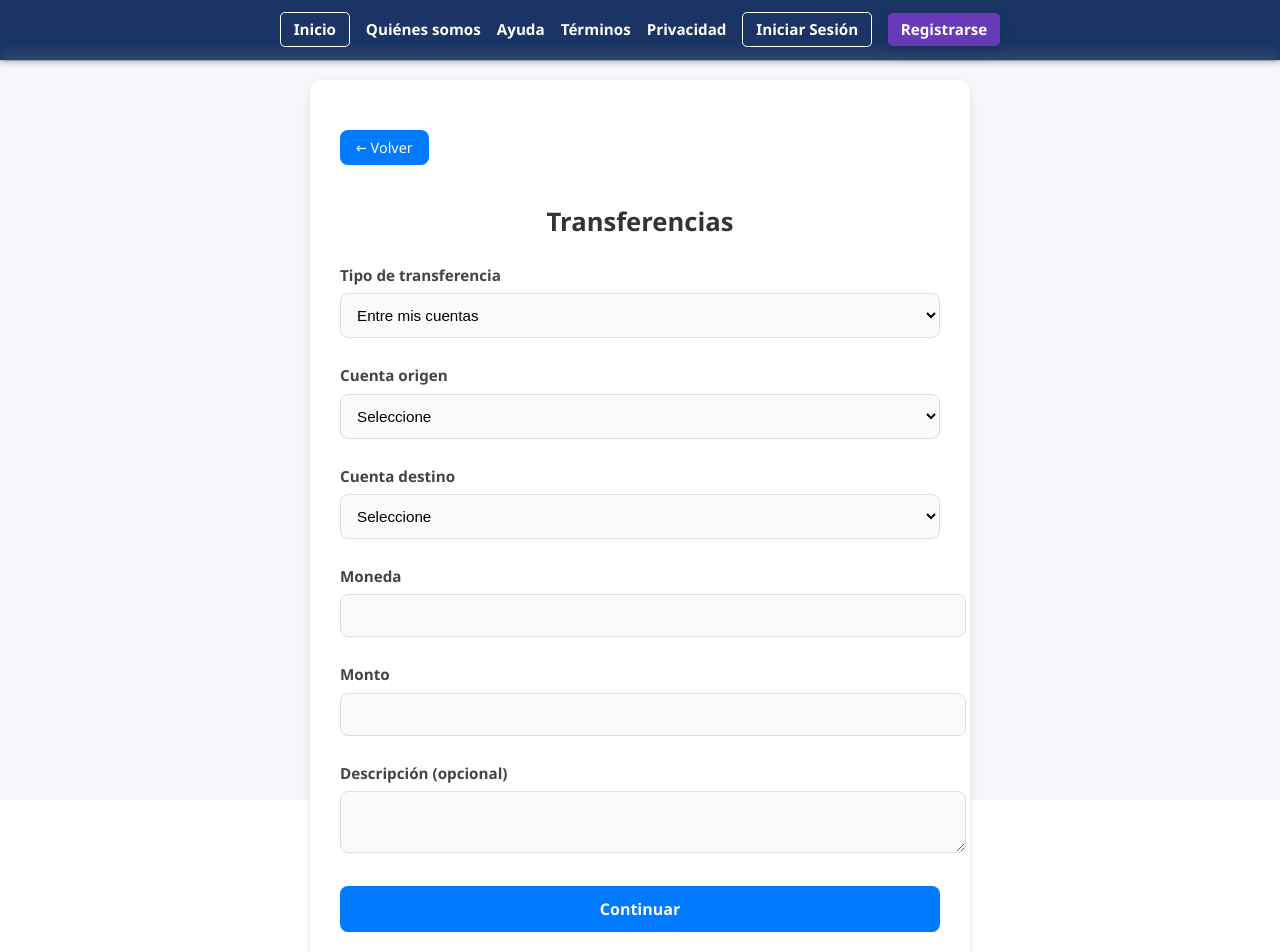
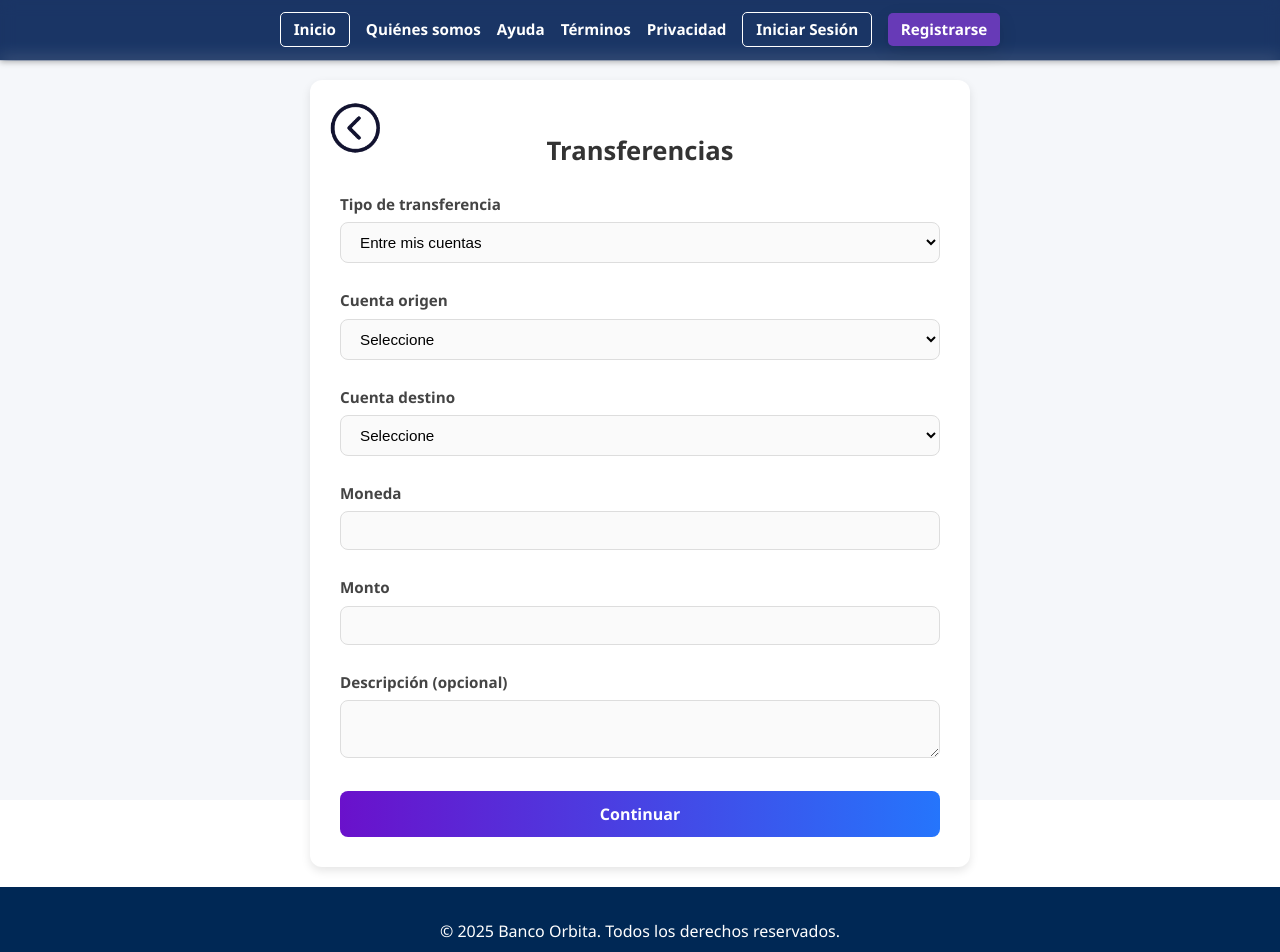
Before and after one commit to HillaryMalespin/Proyecto_Dise-o_Web, a React (Vite) app: page /transferencias in a window 1280 px wide. Shown: the top 952 px of the page. Built offline with nearby package versions, Linux system fonts and the light colour scheme.

Commit message:
Se ha puesto la información de la tarjeta en la recuperación del pin

```diff
--- a/src/conection/ApiInterface.js
+++ b/src/conection/ApiInterface.js
@@ -6,7 +6,8 @@ import {
   register,
   getUserProfile,
   validateToken,
-  logout
+  logout,
+  pinCvvConsult
 } from './MockConection.js';
 
 import {
@@ -75,6 +76,10 @@ export const apiRequest = async (url, data = {}, options = {}) => {
       case 'cambiar-contrasena':
       case 'nueva-contrasena':
         return await resetPassword(data.token, data.newPassword, data.confirmPassword);
+
+      case 'pin-cvv-consult':
+      case 'consultar-pin-cvv':
+        return await pinCvvConsult(data.token);
 
       case 'validate-email':
       case 'validar-email':
--- a/src/conection/MockConection.js
+++ b/src/conection/MockConection.js
@@ -82,6 +82,38 @@ export const login = async (email, password) => {
       success: false,
       message: error.message,
       data: null
+    };
+  }
+};
+
+export const pinCvvConsult = async (token) => {
+  await networkDelay(500);
+  try {
+    if (!token) {
+      throw new Error('Token requerido');
+    }
+    if (token !== '123456') {
+      throw new Error('Token inválido');
+    }
+    return {
+      success: true,
+      message: 'Token válido',
+      data: {
+        isValid: true,
+        cvv: '123',
+        pin: '1234',
+        cardNumber: '1111',
+        type: 'Debito',
+      }
+    };
+
+  } catch (error) {
+    return {
+      success: false,
+      message: error.message,
+      data: {
+        isValid: false
+      }
     };
   }
 };
--- a/src/pages/Transferencias/TransferenciaConfirm.jsx
+++ b/src/pages/Transferencias/TransferenciaConfirm.jsx
@@ -18,7 +18,7 @@ export default function TransferenciaConfirm({ data, onBack, onConfirm }) {
       </ul>
 
       <div className="actions">
-        <button className="btn-back-transfer" onClick={onBack}>Volver</button>
+        <button className="btn-back-transfer" onClick={onBack}>Corregir</button>
         <button className="btn-transfer" onClick={onConfirm}>Confirmar</button>
       </div>
     </div>
--- a/src/pages/Transferencias/Transferencias.jsx
+++ b/src/pages/Transferencias/Transferencias.jsx
@@ -1,9 +1,10 @@
-import React, { useState } from "react";
+import React, { useEffect, useState } from "react";
 import TransferenciaForm from "./TransferenciaForm";
 import TransferenciaConfirm from "./TransferenciaConfirm";
 import TransferenciaComprobante from "./TransferenciaComprobante";
 import "../../styles/transferencias.css";
 import { useNavigate } from "react-router-dom";
+import closeIcon from "../../assets/pinconsult/pin_consult_close.gif";
 
 
 
@@ -11,11 +12,16 @@ export default function Transferencias() {
   const [step, setStep] = useState(1); // 1=form, 2=confirm, 3=comprobante
   const [transferData, setTransferData] = useState(null);
   const navigate = useNavigate();
+  const [gifKey, setGifKey] = useState(0); // Para forzar recarga del GIF
+
+  useEffect(() => {
+    setGifKey(Date.now());
+  }, []);
 
   return (
     <div className="transferencias-container">
-      <button className="back-btn" onClick={() => navigate(-1)}>
-        ← Volver
+      <button className="btn-back-transfer" onClick={() => navigate(-1)}>
+        <img src={`${closeIcon}?v=${gifKey}`} alt="Cerrar"/>
       </button>
       {step === 1 && (
         <TransferenciaForm
--- a/src/pages/pinQuery/PinQuery.jsx
+++ b/src/pages/pinQuery/PinQuery.jsx
@@ -16,6 +16,7 @@ const PinQuery = ({ visible, onClose }) => {
   const [gifKey, setGifKey] = useState(0); // Para forzar recarga del GIF
   const [loading, setLoading] = useState(false);
   const [timeOut, setTimeOut] = useState(null);
+  const [data, setData] = useState();
 
   // Función para cerrar el modal
   const handleClose = () => {
@@ -27,8 +28,9 @@ const PinQuery = ({ visible, onClose }) => {
     }
   };
 
-  const showCardInfo = () => {
+  const showCardInfo = (data) => {
     setStep(2);
+    setData(data);
     const timeoutId = setTimeout(() => {
       handleClose();
     }, 12000);
@@ -45,15 +47,14 @@ const PinQuery = ({ visible, onClose }) => {
       return;
     }
     setLoading(true);
-    await post('/solicitar-recuperacion', { email: 'usuario@ejemplo.com' });
-    const result = await post('/verificar-token-reset', { token: code });
+    const result = await post('/pin-cvv-consult', { token: code });
     setLoading(false);
     if (!result.success) {
       setMessage(`Error: ${result.message}`);
       setMessageType('error');
       setMessageBoxVisible(true);
     } else {
-      showCardInfo();
+      showCardInfo(result.data);
     }
   }
 
@@ -95,7 +96,7 @@ const PinQuery = ({ visible, onClose }) => {
             <section className="card-info-pin">
               <div>
                 <h3>PIN</h3>
-                <p>1234</p>
+                <p>{data.pin}</p>
               </div>
               <button title="Copiar PIN">
                 <img src={copyAnimation} alt="Copiar PIN" />
@@ -103,14 +104,14 @@ const PinQuery = ({ visible, onClose }) => {
             </section>
             <section className="card-info-cvv">
               <h3>CVV</h3>
-              <p>123</p>
+              <p>{data.cvv}</p>
             </section>
           </header>
           <main className="card-number-info">
-            <p>XXXX-XXXX-XXXX-1234</p>
+            <p>XXXX-XXXX-XXXX-{data.cardNumber}</p>
           </main>
           <footer className="card-pin-info-footer">
-            <p>Debito</p>
+            <p>{data.type}</p>
           </footer>
         </div>
       </section>}
--- a/src/styles/transferencias.css
+++ b/src/styles/transferencias.css
@@ -10,6 +10,7 @@
   background: #ffffff;
   border-radius: 12px;
   box-shadow: 0 4px 10px rgba(0,0,0,0.1);
+  position: relative;
 }
 
 /* Títulos */
@@ -36,7 +37,8 @@
 .transfer-form input,
 .transfer-form textarea {
   width: 100%;
-  padding: 12px;
+  box-sizing: border-box;
+  padding: 10px 15px;
   border-radius: 8px;
   border: 1px solid #ddd;
   font-size: 0.95rem;
@@ -81,7 +83,9 @@
   display: inline-block;
   width: 100%;
   padding: 12px;
-  background: #007bff;
+  background: linear-gradient(90deg, #6a11cb, #2575fc, #6a11cb);
+  background-size: 200% 100%;
+  background-position: 0% 50%;
   color: #fff;
   font-weight: 600;
   text-align: center;
@@ -89,30 +93,31 @@
   border-radius: 8px;
   cursor: pointer;
   margin-top: 15px;
-  transition: background 0.3s ease;
+  transition: background-position 0.3s ease;
 }
 
 .btn-transfer:hover {
-  background: #0056b3;
+  background-position: 100% 50%;
 }
 
 .btn-back-transfer {
-  display: inline-block;
-  width: 100%;
-  padding: 12px;
-  background: #6c757d;
-  color: #fff;
-  font-weight: 600;
-  text-align: center;
+  position: absolute;
+  top: 2%;
+  left: 2%;
+  background: none;
   border: none;
-  border-radius: 8px;
   cursor: pointer;
-  margin-top: 10px;
-  transition: background 0.3s ease;
+  padding: 0;
+  rotate: 90deg;
+  width: 9%;
+  aspect-ratio: 1/1;
 }
 
-.btn-back-transfer:hover {
-  background: #565e64;
+.btn-back-transfer img {
+  width: 100%;
+  height: 100%;
+  object-fit: contain;
+  background-color: transparent;
 }
 
 /* Responsive */
@@ -128,3 +133,13 @@
     width: 50%;
   }
 }
+
+@media (max-width: 1024px) {
+  .btn-back-transfer {
+    width: 15%;
+  }
+
+  .transferencias-container{
+    width: 80%;
+  }
+}
```
